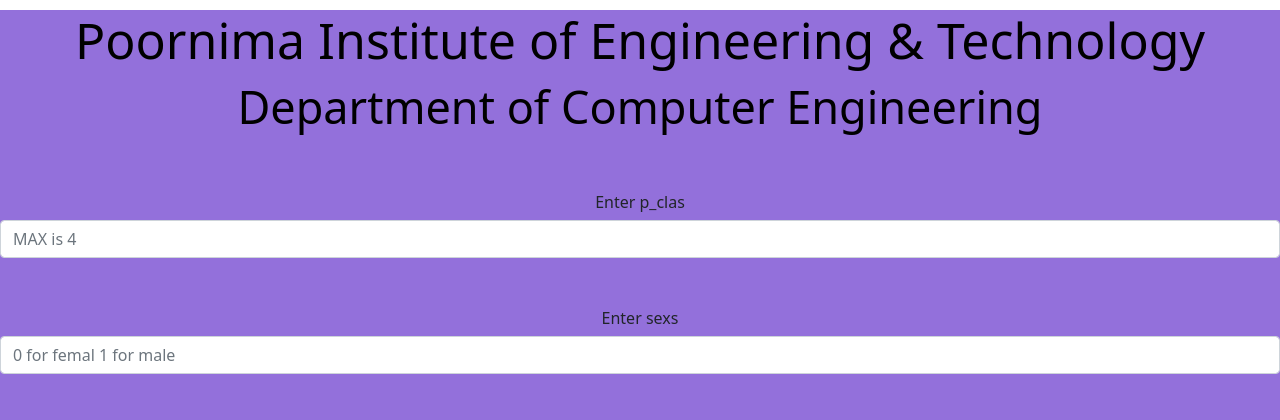
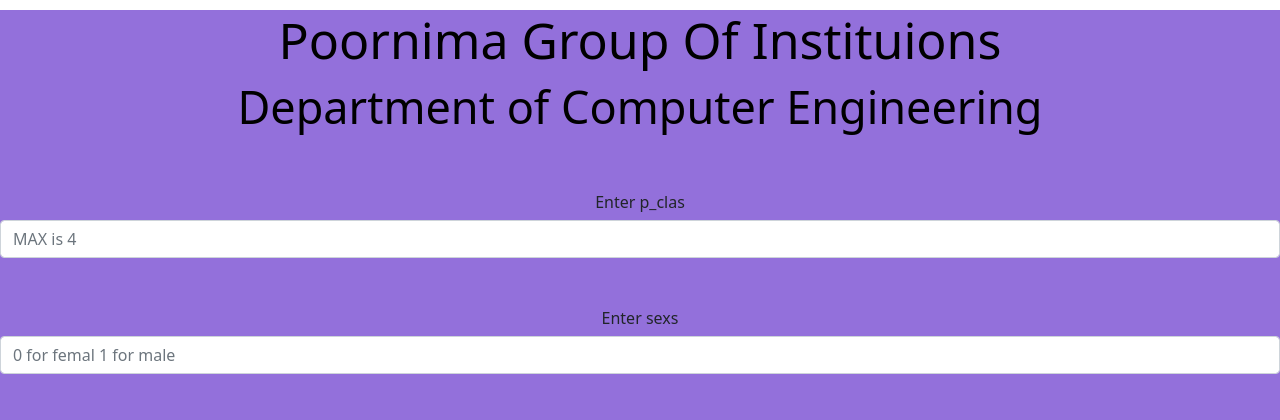
Before and after one commit to kavitapahadiya70/project4_, a Flask app: page / in a window 1280 px wide. Shown: the top 420 px of the page. Run offline with Flask 2, Linux system fonts and the light colour scheme; parts of the project's set-up code (start-up, migrations or seed data) failed here and were passed over.

Commit message:
Update index.html

```diff
--- a/templates/index.html
+++ b/templates/index.html
@@ -23,7 +23,7 @@ div {text-align: center;}
 <div class="clearfix">
 
 <div class="col-md-12">
-<center><h2 style="font-size:50px;color:black;margin-top:10px;">Poornima Institute of Engineering & Technology</h2></center>
+<center><h2 style="font-size:50px;color:black;margin-top:10px;">Poornima Group Of Instituions </h2></center>
 <center><h2 style="font-size:45px;color:black;margin-top:10px;">Department of Computer Engineering</></center>
 
 </div>
```
